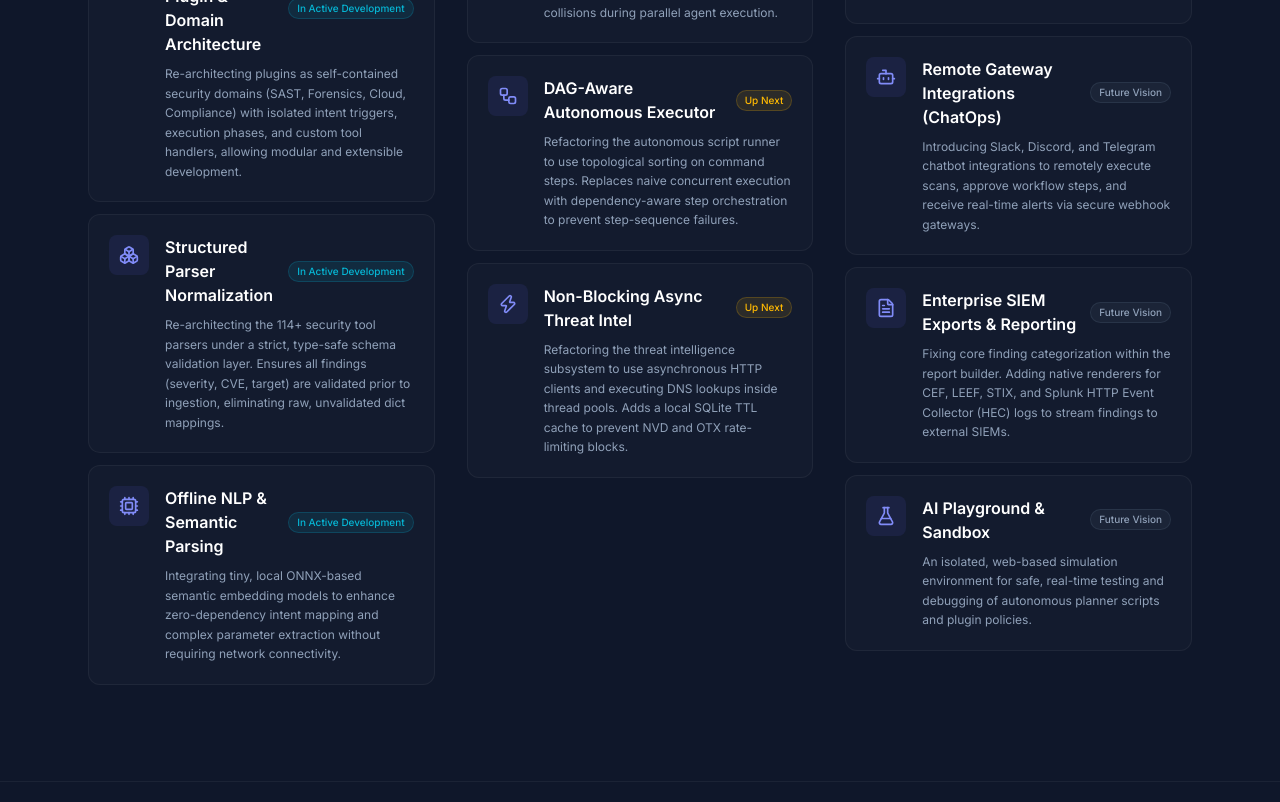
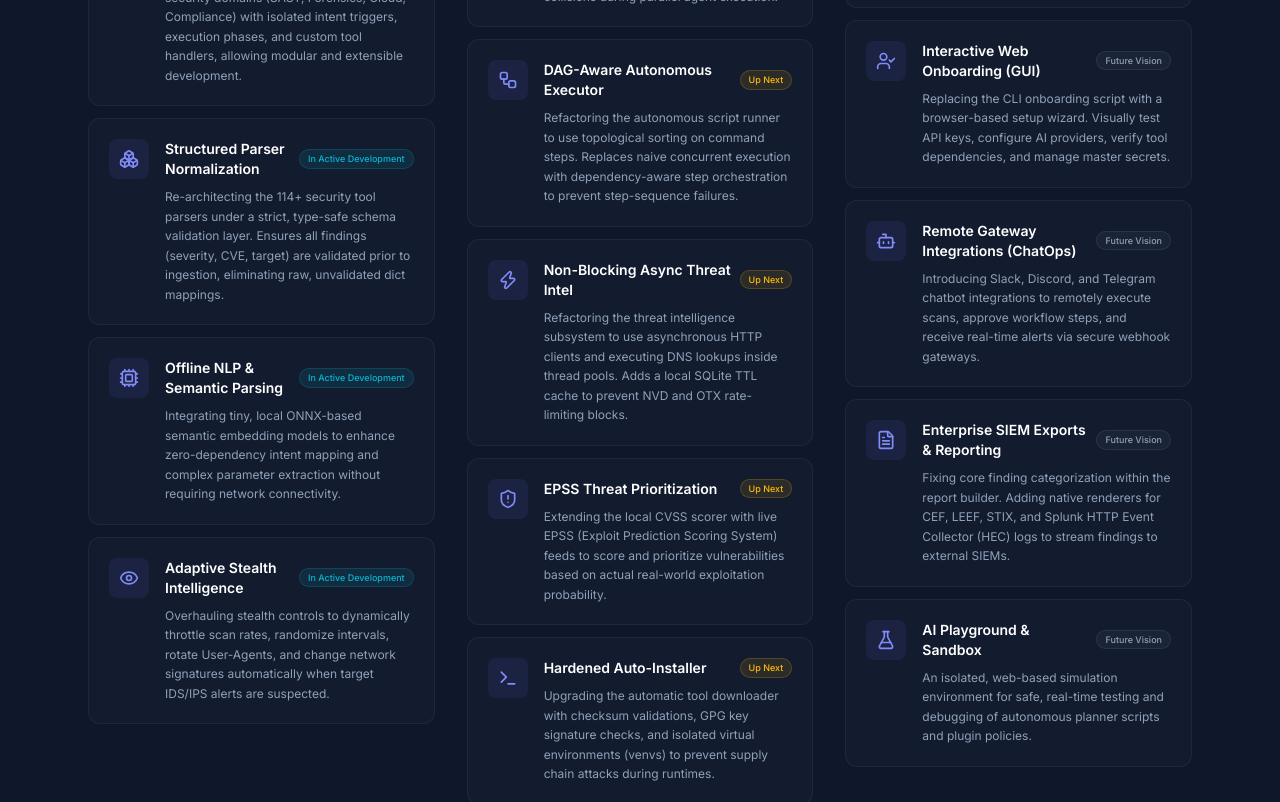
Before and after one commit to siyarix/siyarix.github.io, a Next.js app: page /roadmap in a window 1280 px wide. Shown: the part 820-1622 px from the top of the page. Built offline with nearby package versions, Linux system fonts and the light colour scheme.

Commit message:
Feat: Enrich roadmap with adaptive stealth, EPSS score threat priority, hardened auto-installer, and interactive web onboarding GUI

```diff
--- a/src/app/roadmap/page.tsx
+++ b/src/app/roadmap/page.tsx
@@ -20,6 +20,10 @@ import {
   Lock,
   Boxes,
   Zap,
+  UserCheck,
+  Eye,
+  Settings,
+  ShieldAlert,
 } from "lucide-react";
 import { cn } from "@/lib/utils";
 
@@ -63,6 +67,13 @@ const items: RoadmapItem[] = [
     statusLabel: "In Active Development",
     icon: Cpu,
   },
+  {
+    title: "Adaptive Stealth Intelligence",
+    description: "Overhauling stealth controls to dynamically throttle scan rates, randomize intervals, rotate User-Agents, and change network signatures automatically when target IDS/IPS alerts are suspected.",
+    status: "now",
+    statusLabel: "In Active Development",
+    icon: Eye,
+  },
 
   // --- NEXT ---
   {
@@ -93,6 +104,20 @@ const items: RoadmapItem[] = [
     statusLabel: "Up Next",
     icon: Zap,
   },
+  {
+    title: "EPSS Threat Prioritization",
+    description: "Extending the local CVSS scorer with live EPSS (Exploit Prediction Scoring System) feeds to score and prioritize vulnerabilities based on actual real-world exploitation probability.",
+    status: "next",
+    statusLabel: "Up Next",
+    icon: ShieldAlert,
+  },
+  {
+    title: "Hardened Auto-Installer",
+    description: "Upgrading the automatic tool downloader with checksum validations, GPG key signature checks, and isolated virtual environments (venvs) to prevent supply chain attacks during runtimes.",
+    status: "next",
+    statusLabel: "Up Next",
+    icon: Terminal,
+  },
 
   // --- LATER ---
   {
@@ -108,6 +133,13 @@ const items: RoadmapItem[] = [
     status: "later",
     statusLabel: "Future Vision",
     icon: Building2,
+  },
+  {
+    title: "Interactive Web Onboarding (GUI)",
+    description: "Replacing the CLI onboarding script with a browser-based setup wizard. Visually test API keys, configure AI providers, verify tool dependencies, and manage master secrets.",
+    status: "later",
+    statusLabel: "Future Vision",
+    icon: UserCheck,
   },
   {
     title: "Remote Gateway Integrations (ChatOps)",
@@ -226,12 +258,12 @@ function RoadmapCard({ item }: { item: RoadmapItem }) {
         </div>
         <div className="min-w-0 flex-1">
           <div className="flex items-center gap-2 flex-wrap sm:flex-nowrap justify-between">
-            <h3 className="font-semibold text-white group-hover:text-siyarix-300 transition-colors">
+            <h3 className="font-semibold text-white group-hover:text-siyarix-300 transition-colors text-sm">
               {item.title}
             </h3>
             <span
               className={cn(
-                "inline-flex items-center rounded-full border px-2 py-0.5 text-[10px] font-medium shrink-0",
+                "inline-flex items-center rounded-full border px-2 py-0.5 text-[9px] font-medium shrink-0",
                 statusBadgeStyles[item.status]
               )}
             >
```
